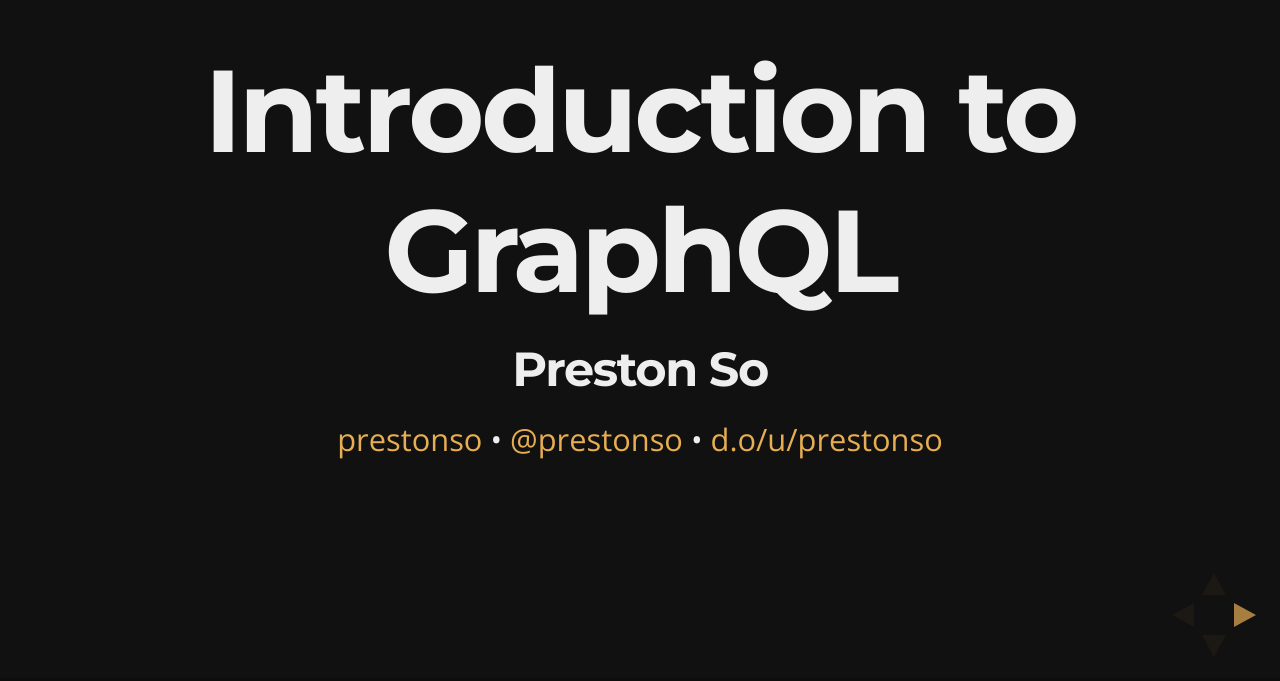
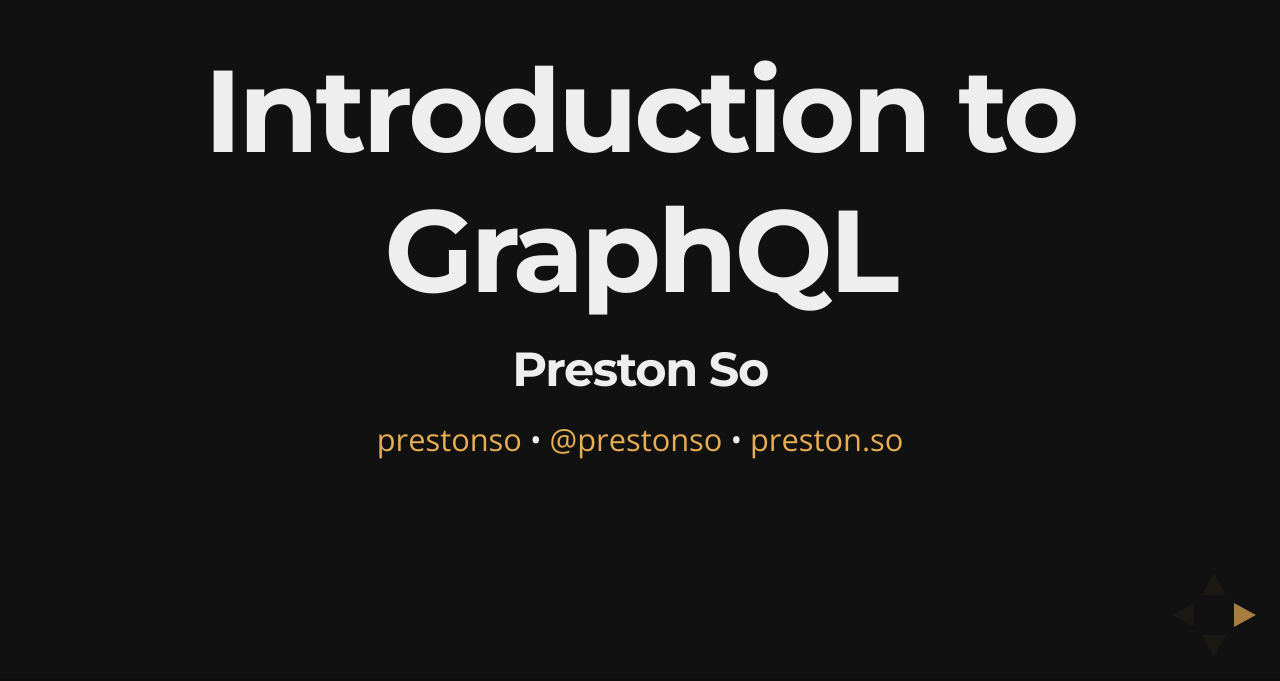
Before and after one commit to prestonso/intro-graphql, a website: page index.html in a window 1280 px wide. Shown: the part 119-800 px from the top of the page. Drawn offline with nearby package versions, Linux system fonts and the light colour scheme.

Commit message:
Revert link change.

```diff
--- a/index.html
+++ b/index.html
@@ -44,7 +44,7 @@
 					<h1>Introduction to GraphQL</h1>
 					<h3>Preston So</h3>
 					<p>
-						<a href="https://drupal.org/u/prestonso">prestonso</a> &bull; <a href="https://twitter.com/prestonso">@prestonso</a> &bull; <a href="https://www.drupal.org/u/prestonso">d.o/u/prestonso</a>
+						<a href="https://drupal.org/u/prestonso">prestonso</a> &bull; <a href="https://twitter.com/prestonso">@prestonso</a> &bull; <a href="http://preston.so">preston.so</a>
 					</p>
 				</section>
 
@@ -1326,7 +1326,7 @@
 				<section>
 					<h2>Thank you!</h2>
 					<p>
-						<a href="https://drupal.org/u/prestonso">prestonso</a> &bull; <a href="https://twitter.com/prestonso">@prestonso</a> &bull; <a href="https://www.drupal.org/u/prestonso">d.o/u/prestonso</a>
+						<a href="https://drupal.org/u/prestonso">prestonso</a> &bull; <a href="https://twitter.com/prestonso">@prestonso</a> &bull; <a href="http://preston.so">preston.so</a>
 					</p>
 				</section>
 
```
